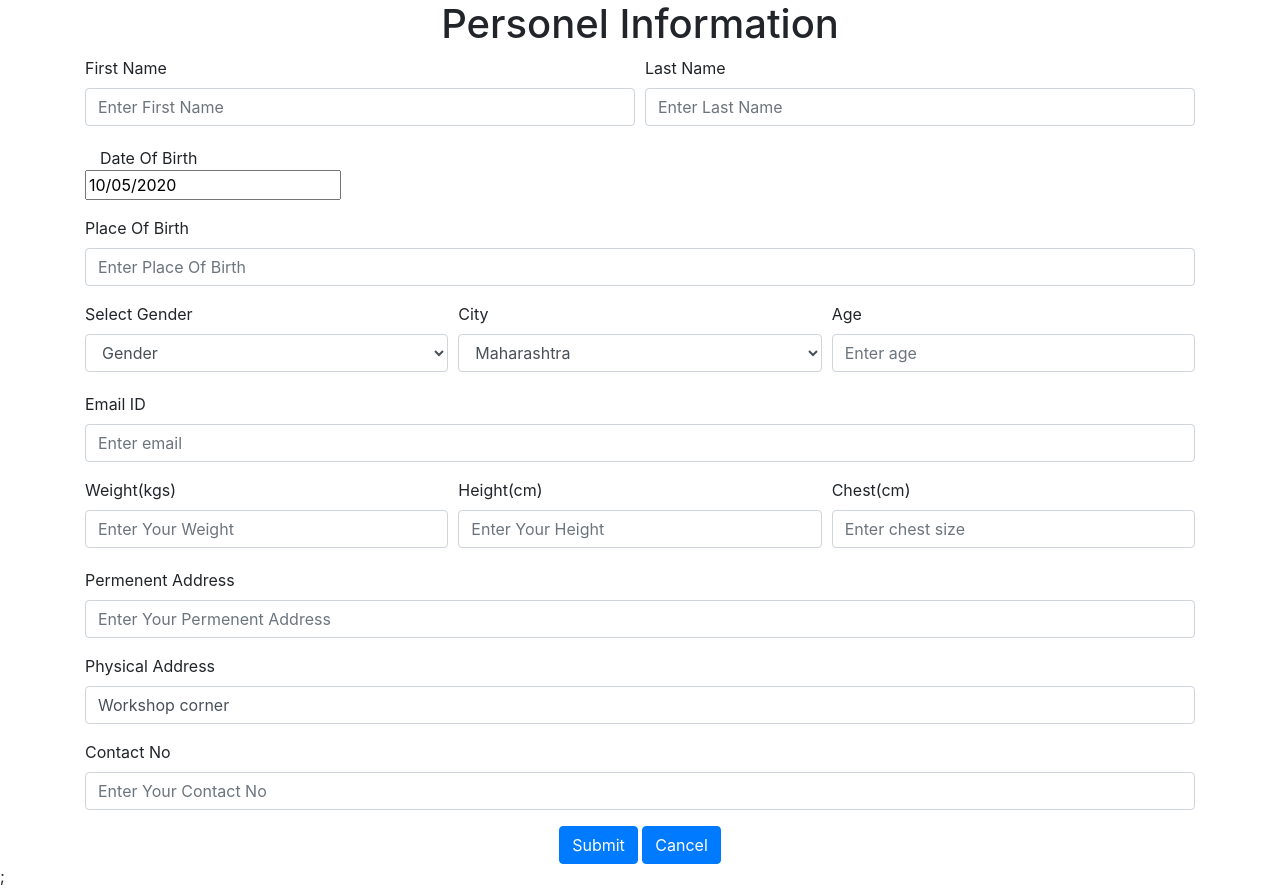
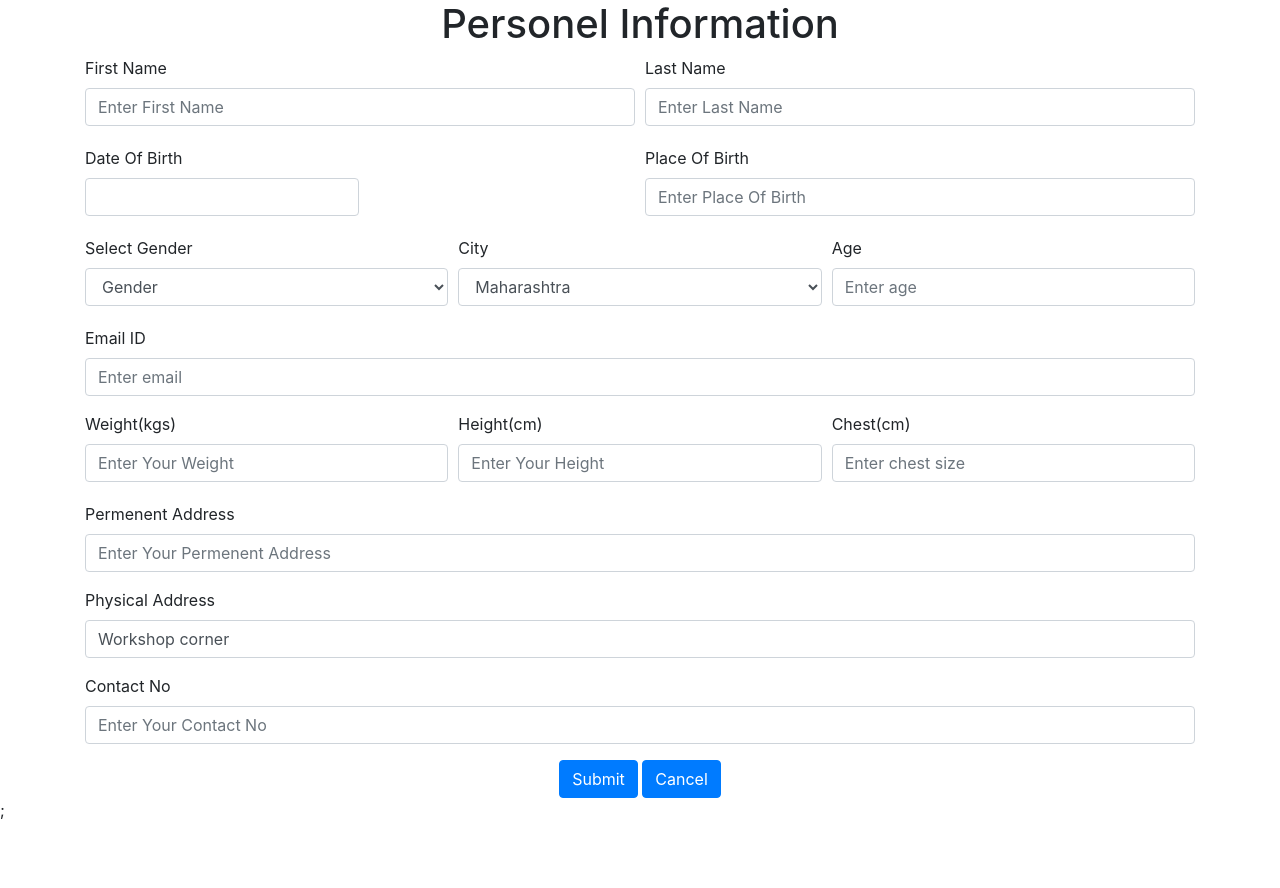
Before and after one commit to MdTauseef27/ApplicationForm, a React (Create React App) app: page / in a window 1280 px wide. After the commit the page ends 822 px from the top, so only its background shows below. Built offline with nearby package versions, Linux system fonts and the light colour scheme.

Commit message:
Age Validations

```diff
--- a/package.json
+++ b/package.json
@@ -8,6 +8,7 @@
     "@testing-library/user-event": "^7.2.1",
     "bootstrap": "^4.5.2",
     "formik": "^2.1.7",
+    "moment": "^2.29.1",
     "react": "^16.13.1",
     "react-bootstrap": "^1.3.0",
     "react-bootstrap-date-picker": "^5.1.0",
--- a/src/Components/InfoForm.jsx
+++ b/src/Components/InfoForm.jsx
@@ -1,4 +1,5 @@
 import React, { useState } from "react";
+import moment from "moment";
 import { Form, Button, Container, Col } from "react-bootstrap";
 import "bootstrap/dist/css/bootstrap.min.css";
 import DatePicker from "react-datepicker";
@@ -7,7 +8,7 @@ import { string as yupString, object as yupObject } from "yup";
 
 import { useFormik } from "formik";
 export const InfoForm = () => {
-  const [StartDate, SetStartDate] = useState(new Date());
+
   const [PhyAddress, SetPhyAddress] = useState("Workshop corner");
   const phoneRegExp = /^(\+?\d{0,4})?\s?-?\s?(\(?\d{3}\)?)\s?-?\s?(\(?\d{3}\)?)\s?-?\s?(\(?\d{4}\)?)?$/;
 
@@ -31,11 +32,7 @@ export const InfoForm = () => {
       .min(3, "Too Short")
       .max(50, "Too Long")
       .required("*Permenent Address Is Required"),
-    age: yupString()
-      .matches(/^\d+$/, "Age must be In Digit")
-      .min(18, "You must be at least 18 years")
-      //.max(60, "You must be at most 60 years")
-      .required("*Age Is Required"),
+
     placeofbirth: yupString()
       .min(3, "Too Short")
       .max(15, "Too Long")
@@ -105,22 +102,39 @@ export const InfoForm = () => {
               <Form.Text className="text-muted"></Form.Text>
             </Form.Group>
           </Form.Row>
-
-          <Form.Group controlId="dateofbirth">
-            <Form.Label as={Col}>Date Of Birth</Form.Label>
+<Form.Row>
+          <Form.Group as={Col} controlId="dateofbirth">
+            <Form.Label >Date Of Birth</Form.Label><br/>
             <DatePicker
-              selected={StartDate}
-              onChange={(date) => SetStartDate(date)}
+              id="DOB"
+              selected={formik.values.DOB}
+              className="form-control"
+              onChange={(date) => formik.setFieldValue("DOB",date)}
               showMonthDropdown
               showYearDropdown
-              minDate={new Date(1985,9,9)}
-              maxDate={new Date(2002,9,9)}
+              maxDate={new Date()}
+              onBlur={formik.handleBlur}
             />
+
+            {formik.values.DOB &&
+                moment().diff(moment(formik.values.DOB), "years") < 18 && (
+                  <React.Fragment>
+                    <br />
+                    <small class="text-danger">Age should above 18</small>
+                  </React.Fragment>
+                )}
+              {formik.values.DOB &&
+                moment().diff(moment(formik.values.DOB), "years") > 30 && (
+                  <React.Fragment>
+                    <br />
+                    <small class="text-danger">Age should below 30</small>
+                  </React.Fragment>
+                )}
             <Form.Text className="text-muted"></Form.Text>
           </Form.Group>
 
-          <Form.Group controlId="placeofbirth">
-            <Form.Label>Place Of Birth</Form.Label>
+          <Form.Group as={Col} controlId="placeofbirth">
+            <Form.Label >Place Of Birth</Form.Label>
             <Form.Control
               type="text"
               placeholder="Enter Place Of Birth"
@@ -141,6 +155,7 @@ export const InfoForm = () => {
             )}
             <Form.Text className="text-muted"></Form.Text>
           </Form.Group>
+          </Form.Row>
 
           <Form.Row>
             <Form.Group as={Col} controlId="gender">
```
Also changed, not shown: 1 other file (tests, documents, lock files or other folders).
